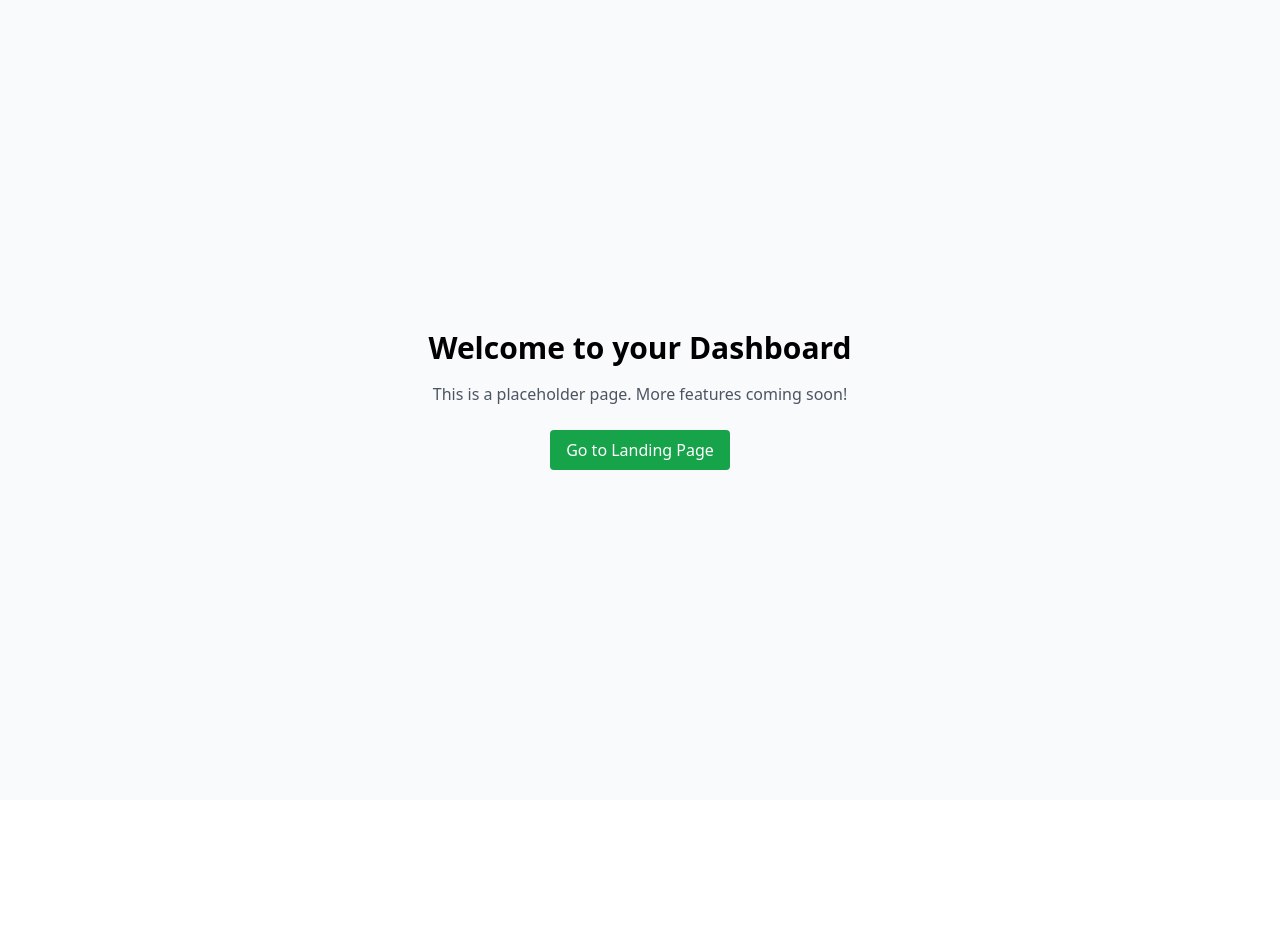
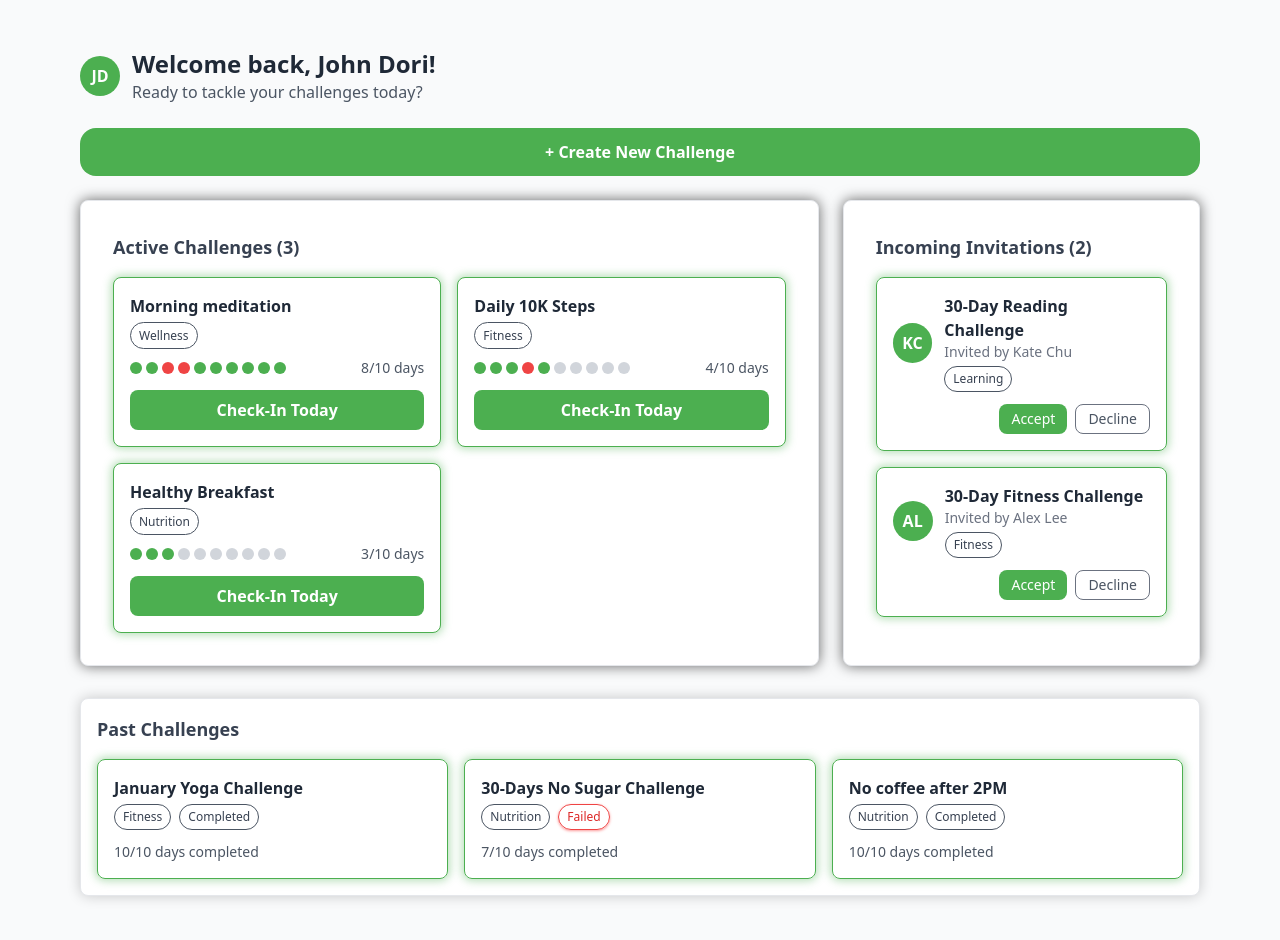
Before and after one commit to Code-the-Dream-School/jj-practicum-team-7-front, a React (Vite) app: page /dashboard in a window 1280 px wide. Shown: the top 940 px of the page. Before the commit the page ends 800 px from the top, so only its background shows below. Built offline with nearby package versions, Linux system fonts and the light colour scheme; no server answers; sample sign-in values are in the browser's storage.

Commit message:
Created Dashboard page with challenges, invitations, and past challenges used mock data

```diff
--- /dev/null
+++ b/src/components/ChallengeCard.jsx
@@ -0,0 +1,34 @@
+import React from "react";
+
+export default function ChallengeCard({ title, category, total, days, onOpenDetails }) {
+  const getColor = (status) => {
+    if (status === "done") return "bg-[#4CAF50]";
+    if (status === "missed") return "bg-red-500";
+    return "bg-gray-300";
+  };
+
+  return (
+    <div className="border border-[#4CAF50] rounded-lg p-4 shadow-[0_0_8px_2px_rgba(76,175,80,0.4)] bg-white flex flex-col">
+      <h3 className="font-semibold text-gray-800">{title}</h3>
+      <div className="mt-1">
+        <span className="text-xs border border-gray-600 text-gray-700 px-2 py-1 rounded-full">{category}</span>
+      </div>
+
+      <div className="flex items-center justify-between mt-3">
+        <div className="flex space-x-1">
+          {days.map((status, i) => (
+            <div key={i} className={`w-3 h-3 rounded-full ${getColor(status)}`} />
+          ))}
+        </div>
+        <p className="text-sm text-gray-600">{days.filter(d => d === "done").length}/{total} days</p>
+      </div>
+
+      <button
+        onClick={onOpenDetails}
+        className="mt-3 w-full py-2 rounded-lg bg-[#4CAF50] text-white font-semibold hover:bg-green-600 transition"
+      >
+        Check-In Today
+      </button>
+    </div>
+  );
+}
--- a/src/components/ChallengeDetails.jsx
+++ b/src/components/ChallengeDetails.jsx
@@ -1,3 +1,13 @@
-export default function ChallengeDetails() {
-  return <h1> Challenge Details</h1>;
+export default function ChallengeDetails({ challenge }) {
+  return (
+    <div>
+      <h1>Challenge Details</h1>
+      {challenge && (
+        <p className="mt-2 text-gray-700">
+          Title: <strong>{challenge.title}</strong> <br />
+          Category: {challenge.category}
+        </p>
+      )}
+    </div>
+  );
 }
--- /dev/null
+++ b/src/components/InvitationCard.jsx
@@ -0,0 +1,35 @@
+import React from "react";
+
+export default function InvitationCard({ invite, getInitials, onAccept, onDecline }) {
+  return (
+    <div className="border border-[#4CAF50] rounded-lg shadow-[0_0_8px_2px_rgba(76,175,80,0.4)] p-4 flex flex-col justify-between">
+      <div className="flex items-center mb-3">
+        <div className="w-10 h-10 flex items-center justify-center rounded-full bg-[#4CAF50] text-white font-bold mr-3">
+          {getInitials(invite.invitedBy)}
+        </div>
+        <div>
+          <h3 className="font-semibold text-gray-800">{invite.title}</h3>
+          <p className="text-sm text-gray-500">Invited by {invite.invitedBy}</p>
+          <span className="text-xs border border-gray-600 text-gray-700 px-2 py-1 rounded-full mt-1 inline-block">
+            {invite.category}
+          </span>
+        </div>
+      </div>
+
+      <div className="mt-auto flex justify-end space-x-2">
+        <button
+          onClick={onAccept}
+          className="text-sm bg-[#4CAF50] text-white px-3 py-1 rounded-lg hover:bg-green-600"
+        >
+          Accept
+        </button>
+        <button
+          onClick={onDecline}
+          className="text-sm border border-gray-500 text-gray-600 px-3 py-1 rounded-lg hover:bg-gray-100"
+        >
+          Decline
+        </button>
+      </div>
+    </div>
+  );
+}
--- /dev/null
+++ b/src/components/Modal.jsx
@@ -0,0 +1,17 @@
+import React from "react";
+
+export default function Modal({ children, onClose }) {
+  return (
+    <div className="fixed inset-0 flex items-center justify-center bg-black bg-opacity-40 z-50">
+      <div className="bg-white rounded-lg p-6 shadow-lg max-w-md w-full relative">
+        <button
+          onClick={onClose}
+          className="absolute top-2 right-2 text-gray-500 hover:text-gray-800"
+        >
+          ✖
+        </button>
+        {children}
+      </div>
+    </div>
+  );
+}
--- /dev/null
+++ b/src/components/PastChallengeCard.jsx
@@ -0,0 +1,21 @@
+import React from "react";
+
+export default function PastChallengeCard({ title, category, progress, total, status }) {
+  const statusStyles = {
+    Completed: "border border-gray-600 text-gray-700 text-xs px-2 py-1 rounded-full",
+    Failed: "border border-red-500 text-red-600 text-xs px-2 py-1 rounded-full shadow shadow-red-300",
+  };
+
+  return (
+    <div className="border border-[#4CAF50] rounded-lg p-4 shadow-[0_0_8px_2px_rgba(76,175,80,0.4)] flex flex-col">
+      <h3 className="font-semibold text-gray-800">{title}</h3>
+      <div className="flex space-x-2 mt-1">
+        <span className="text-xs border border-gray-600 text-gray-700 px-2 py-1 rounded-full">{category}</span>
+        <span className={statusStyles[status] || "border border-gray-400 text-gray-600 text-xs px-2 py-1 rounded-full"}>
+          {status}
+        </span>
+      </div>
+      <p className="text-sm text-gray-600 mt-3">{progress}/{total} days completed</p>
+    </div>
+  );
+}
--- a/src/pages/Dashboard.jsx
+++ b/src/pages/Dashboard.jsx
@@ -1,18 +1,134 @@
-import { Link } from "react-router-dom";
+import React, { useState } from "react";
+import CreateChallenge from "../components/CreateChallenge";
+import ChallengeDetails from "../components/ChallengeDetails";
+import ChallengeCard from "../components/ChallengeCard";
+import InvitationCard from "../components/InvitationCard";
+import PastChallengeCard from "../components/PastChallengeCard";
+import Modal from "../components/Modal";
 
-const Dashboard = () => {
+export default function Dashboard() {
+  const [user] = useState({ name: "John Dori" });
+  const [activeChallenges, setActiveChallenges] = useState([
+    {
+      id: 1,
+      title: "Morning meditation",
+      category: "Wellness",
+      total: 10,
+      days: ["done","done","missed","missed","done","done","done","done","done","done"],
+    },
+    {
+      id: 2,
+      title: "Daily 10K Steps",
+      category: "Fitness",
+      total: 10,
+      days: ["done","done","done","missed","done","upcoming","upcoming","upcoming","upcoming","upcoming"],
+    },
+    {
+      id: 3,
+      title: "Healthy Breakfast",
+      category: "Nutrition",
+      total: 10,
+      days: ["done","done","done","upcoming","upcoming","upcoming","upcoming","upcoming","upcoming","upcoming"],
+    },
+  ]);
+
+  const [pastChallenges] = useState([
+    { id: 4, title: "January Yoga Challenge", category: "Fitness", progress: 10, total: 10, status: "Completed" },
+    { id: 5, title: "30-Days No Sugar Challenge", category: "Nutrition", progress: 7, total: 10, status: "Failed" },
+    { id: 6, title: "No coffee after 2PM", category: "Nutrition", progress: 10, total: 10, status: "Completed" },
+  ]);
+
+  const [invitations, setInvitations] = useState([
+    { id: 7, title: "30-Day Reading Challenge", category: "Learning", invitedBy: "Kate Chu" },
+    { id: 8, title: "30-Day Fitness Challenge", category: "Fitness", invitedBy: "Alex Lee" },
+  ]);
+
+  const [modal, setModal] = useState(null); // "create" | "details" | null
+  const [selectedChallenge, setSelectedChallenge] = useState(null);
+
+  const getInitials = (name) =>
+    name.split(" ").map((n) => n[0]).join("").toUpperCase();
+
   return (
-    <div className="flex flex-col items-center justify-center min-h-screen bg-gray-50">
-      <h1 className="text-3xl font-bold mb-4">Welcome to your Dashboard</h1>
-      <p className="text-gray-600 mb-6">This is a placeholder page. More features coming soon!</p>
-      <Link
-        to="/"
-        className="px-4 py-2 bg-green-600 text-white rounded hover:bg-green-700 transition"
+    <div className="px-20 py-12 bg-gray-50 min-h-screen">
+      {/* Header */}
+      <div className="flex items-center mb-6">
+        <div className="w-10 h-10 flex items-center justify-center rounded-full bg-[#4CAF50] text-white font-bold mr-3">
+          {getInitials(user.name)}
+        </div>
+        <div>
+          <h1 className="text-2xl font-bold text-gray-800">Welcome back, {user.name}!</h1>
+          <p className="text-gray-600">Ready to tackle your challenges today?</p>
+        </div>
+      </div>
+
+      {/* Create Challenge Button */}
+      <button
+        onClick={() => setModal("create")}
+        className="w-full bg-[#4CAF50] text-white font-semibold py-3 rounded-2xl hover:bg-green-600 transition"
       >
-        Go to Landing Page
-      </Link>
+        + Create New Challenge
+      </button>
+
+      {/* Main Grid */}
+      <div className="grid grid-cols-1 lg:grid-cols-3 gap-6 mt-6">
+        {/* Active Challenges */}
+        <div className="lg:col-span-2 border rounded-lg bg-white p-8 shadow-[0_0_14px_rgba(0,0,0,0.6)]">
+          <h2 className="text-lg font-semibold mb-4 text-gray-700">
+            Active Challenges ({activeChallenges.length})
+          </h2>
+          <div className="grid md:grid-cols-2 gap-4">
+            {activeChallenges.map((challenge) => (
+              <ChallengeCard
+                key={challenge.id}
+                {...challenge}
+                onOpenDetails={() => {
+                  setSelectedChallenge(challenge);
+                  setModal("details");
+                }}
+              />
+            ))}
+          </div>
+        </div>
+
+        {/* Invitations */}
+        <div className="border rounded-lg bg-white p-8 shadow-[0_0_14px_rgba(0,0,0,0.6)]">
+          <h2 className="text-lg font-semibold mb-4 text-gray-700">
+            Incoming Invitations ({invitations.length})
+          </h2>
+          <div className="space-y-4">
+            {invitations.map((invite) => (
+              <InvitationCard
+                key={invite.id}
+                invite={invite}
+                getInitials={getInitials}
+                onAccept={() => {
+                  setInvitations(prev => prev.filter(i => i.id !== invite.id));
+                  setActiveChallenges(prev => [
+                    ...prev,
+                    { id: Date.now(), title: invite.title, category: invite.category, total: 10, days: Array(10).fill("upcoming") },
+                  ]);
+                }}
+                onDecline={() => setInvitations(prev => prev.filter(i => i.id !== invite.id))}
+              />
+            ))}
+          </div>
+        </div>
+      </div>
+
+      {/* Past Challenges */}
+      <div className="mt-8 border rounded-lg bg-white p-4 shadow-[0_0_14px_rgba(0,0,0,0.2)]">
+        <h2 className="text-lg font-semibold mb-4 text-gray-700">Past Challenges</h2>
+        <div className="grid md:grid-cols-3 gap-4">
+          {pastChallenges.map((challenge) => (
+            <PastChallengeCard key={challenge.id} {...challenge} />
+          ))}
+        </div>
+      </div>
+
+      {/* Modals */}
+      {modal === "create" && <Modal onClose={() => setModal(null)}><CreateChallenge /></Modal>}
+      {modal === "details" && selectedChallenge && <Modal onClose={() => setModal(null)}><ChallengeDetails challenge={selectedChallenge} /></Modal>}
     </div>
   );
-};
-
-export default Dashboard;
+}
```
